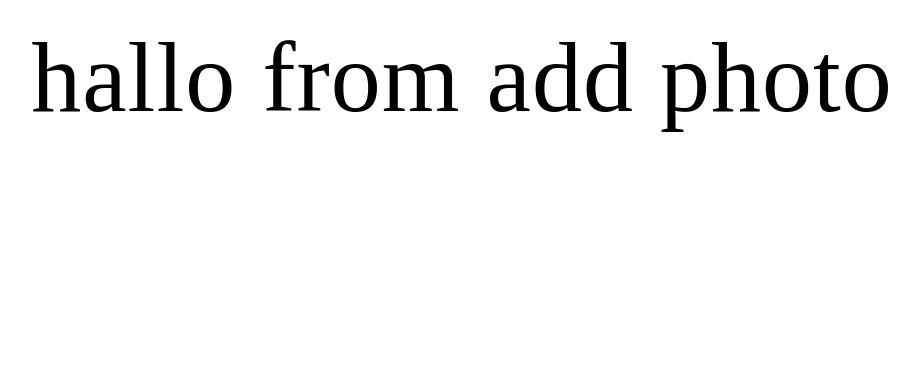
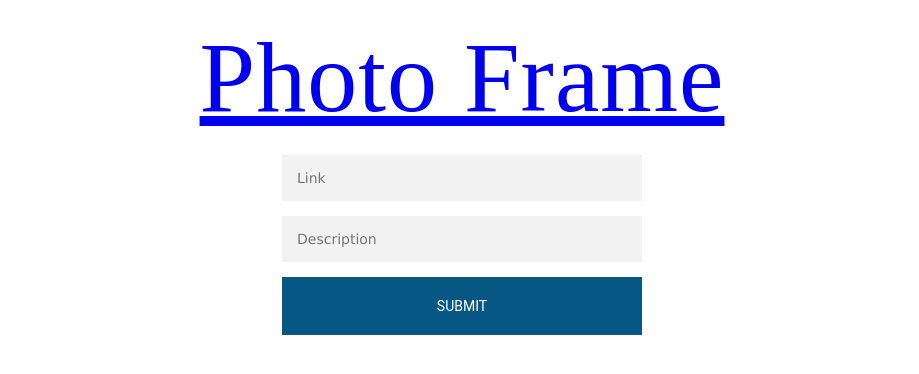
Before and after one commit to sheikhsuleman123/photoFrame, a React (Create React App) app: page /AddPhoto in a window 1280 px wide. Shown: the top 374 px of the page, without its empty margins (178-1097 px from the left). Built offline with nearby package versions, Linux system fonts and the light colour scheme; a web font is replaced by a local one.

Commit message:
styling th UI of app

```diff
--- a/public/index.html
+++ b/public/index.html
@@ -25,7 +25,7 @@
       work correctly both with client-side routing and a non-root public URL.
       Learn how to configure a non-root public URL by running `npm run build`.
     -->
-    <title>React App</title>
+    <title>Photo Frame</title>
   </head>
   <body>
     <noscript>You need to enable JavaScript to run this app.</noscript>
--- a/src/App.js
+++ b/src/App.js
@@ -48,11 +48,11 @@ export default class App extends Component {
       <div>
         <Route exact path="/" render={() => (
           <div>
-             <Title  title={'Photoframe'}/>
+             <Title  title={'Photo Frame'}/>
              <Photoframe photoblock={this.state.allPhotos} onRemovePhoto={this.removePhoto} />
         </div>
         )} />
-        <Route path ="/AddPhoto" component={Addphoto} />
+        <Route exact path ="/AddPhoto" component={Addphoto} />
 
       </div>
     );
--- a/src/Components/Addphoto.jsx
+++ b/src/Components/Addphoto.jsx
@@ -1,10 +1,18 @@
 import React, { Component } from 'react'
+import {Link} from 'react-router-dom';
 
 export default class Addphoto extends Component {
     render() {
         return (
             <div>
-                <h1>hallo from add photo</h1>
+                <h1 className="h1"> <Link to="/"> Photo Frame </Link></h1>
+                <div className="form">
+                <form action="">
+                    <input type="text" placeholder="Link"/>
+                    <input type="text" placeholder="Description"/>
+                    <button type="submit"> Submit</button>
+                </form>
+                </div>
             </div>
         )
     }
--- a/src/Components/Styling.css
+++ b/src/Components/Styling.css
@@ -9,7 +9,7 @@ p {
 .cen{
     text-align: center;
 }
-h1 {
+.h1 {
     font-family: 'Grand Hotel', cursive;
     text-align: center;
     font-size: 10rem;
@@ -34,6 +34,7 @@ figure {
 .photo{
     width: calc(100% + 4rem);
     margin: -2rem 0rem 0rem -2rem;
+
 }
 .button-container{
     margin: 0 auto;
@@ -60,8 +61,48 @@ button, .button {
 .addIcon{
     margin: 20px auto;
     display: table;
+    color: #551A8B;
     padding: 40px;
     background: url("https://image.flaticon.com/icons/svg/14/14232.svg") center no-repeat;;
     background-size: contain;
     border: none;
 }
+.form{
+width: 360px;
+padding: 0 0 0;
+margin: auto;
+}
+
+.form input {
+font-family: verdana;
+outline: 0;
+background: #f2f2f2;
+width: 100%;
+border: 0;
+margin: 0 0 15px;
+padding: 15px;
+box-sizing: border-box;
+font-size: 14px;
+}
+.form button {
+    font-family: "Roboto", sans-serif;
+    text-transform: uppercase;
+    outline: 0;
+    background:#065784;
+    width: 100%;
+    border: 0;
+    padding: 15px;
+    color: #FFFFFF;
+    font-size: 14px;
+    -webkit-transition: all 0.3 ease;
+    transition: all 0.3 ease;
+    cursor: pointer;
+    }
+.form button:hover,.form button:active,.form button:focus {
+     background: #7B8589;
+   }
+
+button:hover,.button:hover, button:focus, .button:focus {
+    border-color: #00f;
+    outline: 0;
+}
--- a/src/Components/Title.jsx
+++ b/src/Components/Title.jsx
@@ -1,11 +1,12 @@
 import React, { Component } from 'react'
 import '../Components/Styling.css';
+import {Link} from 'react-router-dom';
 
 export default class Title extends Component {
     render() {
         return (
             <div>
-                <h1>{this.props.title}</h1>
+                <h1 className="h1"> <Link to="/"> {this.props.title} </Link> </h1>
             </div>
         )
     }
```
